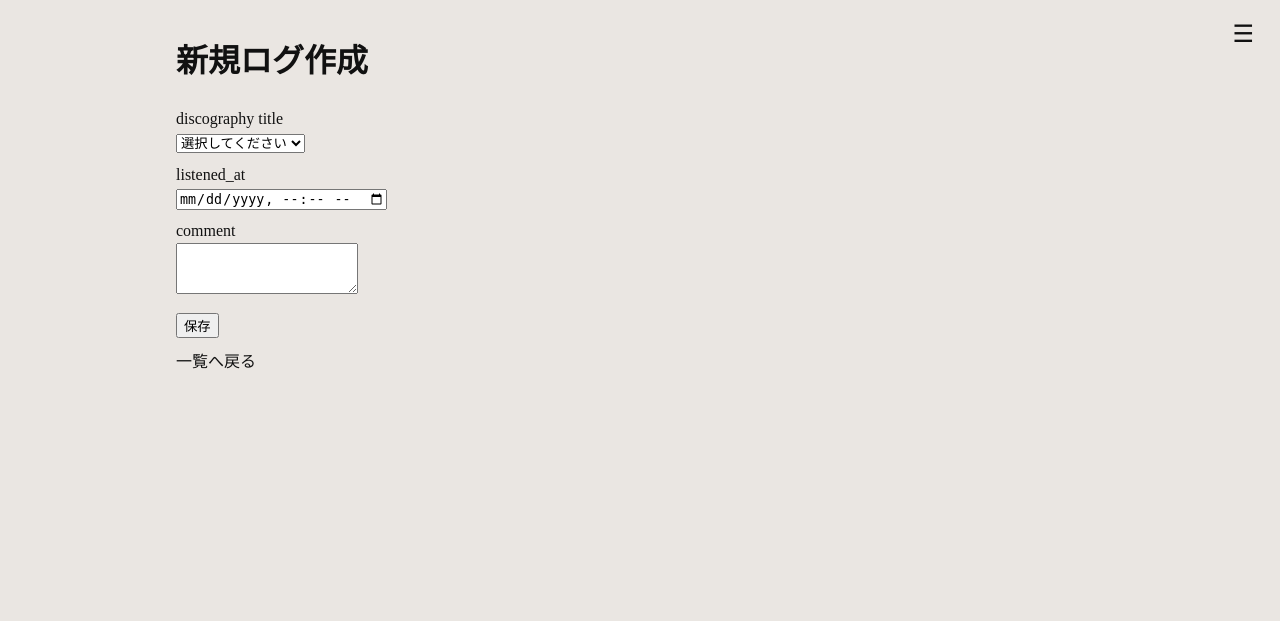
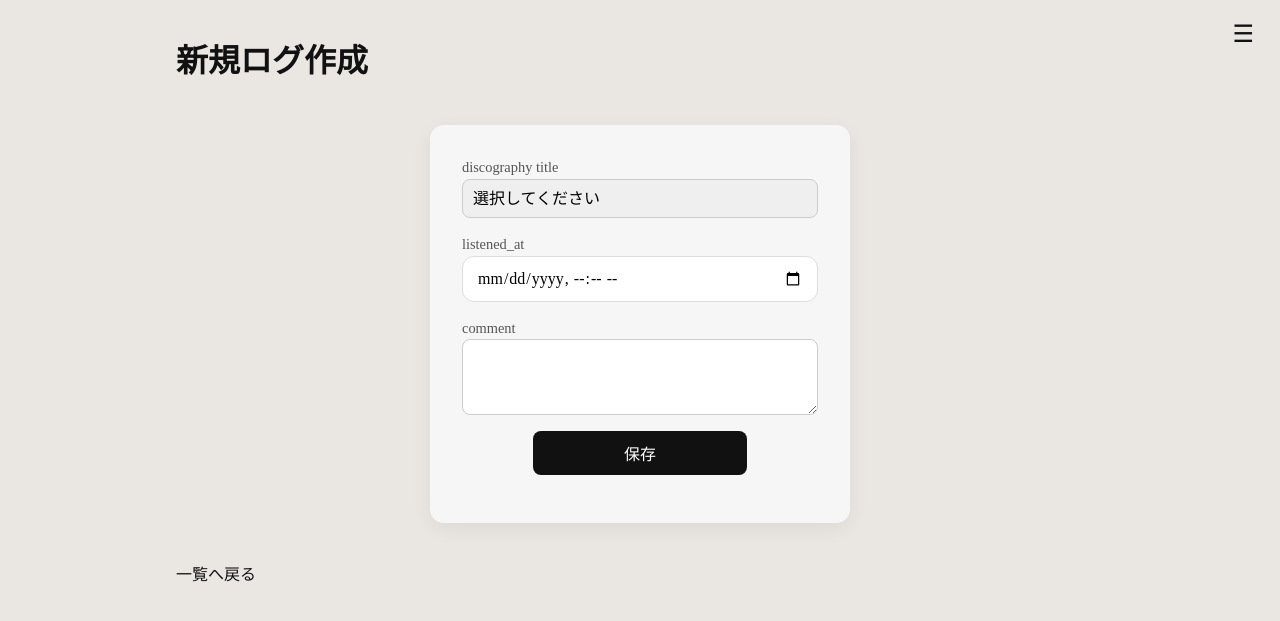
Before and after one commit to kato-seigou/Kaneko_Log, a FastAPI app: template app/app/templates/log_new.html in a window 1280 px wide. Shown: the top 621 px of the page. Run offline with FastAPI, Linux system fonts and the light colour scheme; the template is opened without the code that fills it, so the values that code supplies are empty.

Commit message:
fix: log画面のUIを調整

```diff
--- /dev/null
+++ b/app/app/static/css/logs.css
@@ -0,0 +1,147 @@
+/* =======入力フォーム関連======== */
+.form {
+    max-width: 420px;
+    margin: 40px auto;
+    padding: 32px;
+    background: #fbfbfcCC;
+    border-radius: 14px;
+    box-shadow: 0 6px 20px rgba(0, 0, 0, 0.06);
+}
+
+.form-group {
+    display: flex;
+    flex-direction: column;
+    margin-bottom: 16px
+}
+
+.form-group label {
+    font-size: 0.9rem;
+    margin-bottom: 0px;
+    opacity: 0.7;
+}
+
+.form-group select,
+.form-group input,
+.form-group textarea {
+    padding: 10px 12px;
+    border: 1px solid #ccc;
+    border-radius: 8px;
+    font-size: 1rem;
+    font-family: inherit;
+    transition: all 0.2s ease
+}
+
+.form-group input:focus,
+.form-group select:focus,
+.form-group textarea:focus {
+    border-color: #888;
+    outline: none;
+    box-shadow: 0 0 0 2px rgba(0,0,0,0.05);
+}
+
+.form-group select {
+    appearance: none;
+    border: 1px solid #ccc;
+    border-radius: 8px;
+    padding: 10px;
+}
+
+.form-group input[type="datetime-local"] {
+    width: 100%;
+    padding: 12px 14px;
+    border: 1px solid #ddd;
+    border-radius: 12px;
+    font-size: 1rem;
+    background: #fff;
+    transition: all 0.2s ease;
+}
+
+/* =========ボタン関連======== */
+/* 投稿・編集ボタン */
+.btn-primary {
+    width: 60%;
+    align-self: center;
+    padding: 10px;
+    border: none;
+    border-radius: 8px;
+    font-family: inherit;
+    font-size: 1rem;
+    cursor: pointer;
+    background: #111;
+    color: #fff;
+    transition: background 0.2s ease;
+}
+.btn-primary:hover {
+    background: #333;
+}
+
+/* 削除ボタン */
+.btn-primary-delete {
+    display: block;
+    margin: 20px auto;
+    width: 20%;
+    align-items: center;
+    padding: 10px;
+    border: none;
+    border-radius: 8px;
+    font-family: inherit;
+    font-size: 1rem;
+    cursor: pointer;
+    background: #be4848;
+    color: #fff;
+    transition: background 0.2s ease;
+}
+.btn-primary-delete:hover {
+    background: #d07b7b;
+}
+
+/* =======ログ・タイムライン表示用=========== */
+.log-container {
+    max-width: 720px;
+    margin: 0 auto;
+}
+
+.log-card {
+    border: 1px solid #F0ECE9;
+    border-radius: 12px;
+    padding: 12px 14px;
+    margin: 12px 0;
+    background: #F0ECE9;
+}
+
+.log-header {
+    display: flex;
+    gap: 8px;
+    align-items: baseline;
+    flex-wrap: wrap;
+}
+
+/* 編集・削除ボタン　*/
+.log-action {
+    display: inline-flex;
+    gap: 8px;
+    align-items: center;
+}
+
+.log-action form {
+    margin: 0;
+}
+
+.action-btn {
+    appearance: none;
+    display: inline-flex;
+    align-items: center;
+    justify-content: center;
+    height: 32px;
+    padding: 0 12px;
+    border: 1px solid #fbfbfc;
+    border-radius: 10px;
+    background: #fbfbfc;
+    font: inherit;
+    line-height: 1;
+    cursor: pointer;
+}
+
+.action-btn--danger {
+    color: #be4848;
+}
--- a/app/app/templates/log_new.html
+++ b/app/app/templates/log_new.html
@@ -1,12 +1,18 @@
 {% extends "base.html" %}
 {% block title %}新規ログ作成{% endblock %}
+
+{% block head %}
+<link rel="stylesheet" href="{{ url_for('static', path='css/logs.css') }}">
+{% endblock %}
+
 {% block content %}
 <h1>新規ログ作成</h1>
 
-<form method="post" action="/ui/logs/new">
-    <input type="hidden", name="csrf_token" value="{{ csrf_token }}">
-    <div>
-        <label>discography title</label><br />
+<form method="post" class="form" action="/ui/logs/new">
+    <input type="hidden" name="csrf_token" value="{{ csrf_token }}">
+
+    <div class="form-group">
+        <label>discography title</label>
         <select name="discography_id" required>
             <option value="">選択してください</option>
             {% for d in discographies %}
@@ -17,19 +23,19 @@
         </select>
     </div>
 
-    <div style="margin-top:8px;">
-        <label>listened_at</label><br />
+    <div class="form-group">
+        <label>listened_at</label>
         <input type="datetime-local" name="listened_at"
         max="{{ now.strftime('%Y-%m-%dT%H:%M') }}" required/>
     </div>
 
-    <div style="margin-top:8px;">
-        <label>comment</label><br />
+    <div class="form-group">
+        <label>comment</label>
         <textarea name="comment" rows="3" maxlength="50"></textarea>
     </div>
 
-    <div style="margin-top:12px;">
-        <button type="submit">保存</button>
+    <div class="form-group">
+        <button type="submit" class="btn-primary">保存</button>
     </div>
 </form>
 <p style="margin-top:12px;">
--- a/app/app/templates/login.html
+++ b/app/app/templates/login.html
@@ -12,7 +12,7 @@
   <p style="color: red;">{{ error }}</p>
 {% endif %}
 
-<form method="post" action="/ui/login">
+<form method="post" class="auth-form" action="/ui/login">
   <input type="hidden" name="csrf_token" value="{{ csrf_token }}" />
 
   <div class="form-group">
@@ -30,5 +30,5 @@
   </div>
 
 </form>
-<p style="margin-top:12px;"><a href="/ui/register">新規登録</a></p>
+<p style="margin-top:12px;"><a href="/ui/register">新規アカウント登録</a></p>
 {% endblock %}
```
Also changed, not shown: app/app/templates/log_edit.html (+27 -21 lines), app/app/templates/logs.html (+22 -18 lines).
